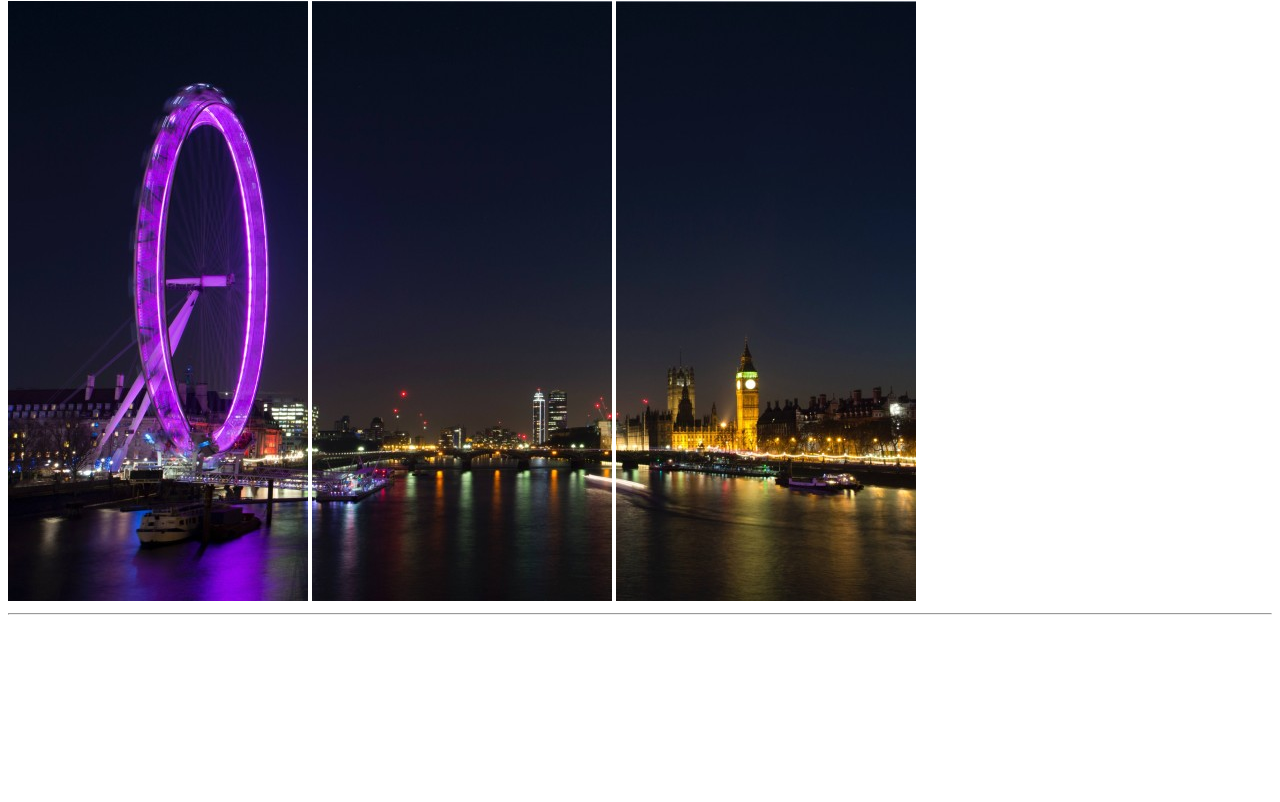
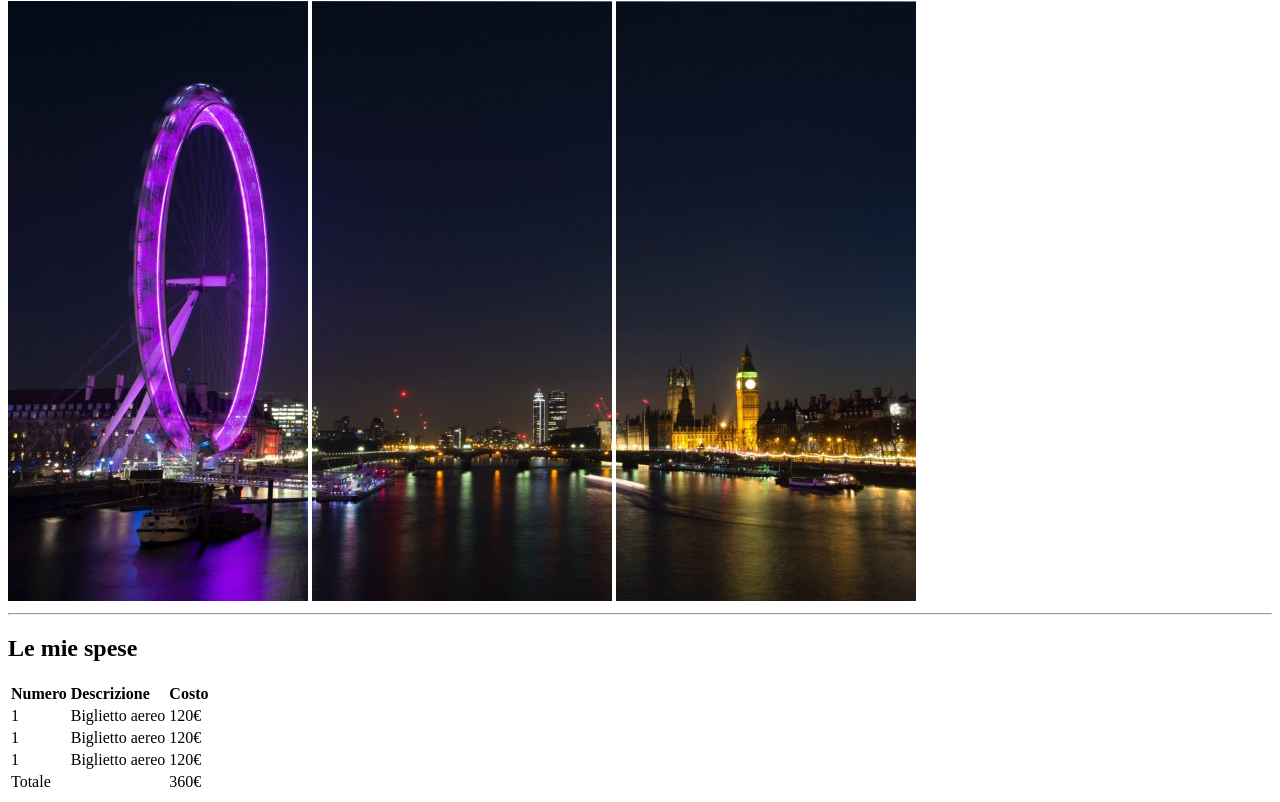
Before and after one commit to lapoceracchini/html-london-trip, a plain HTML site: page index.html in a window 1280 px wide. Shown: the part 79-881 px from the top of the page. Before the commit the page ends 800 px from the top, so only its background shows below. Drawn offline with Linux system fonts and the light colour scheme.

Commit message:
prima parte del main

```diff
--- a/index.html
+++ b/index.html
@@ -5,6 +5,11 @@
     <meta http-equiv="X-UA-Compatible" content="IE=edge">
     <meta name="viewport" content="width=device-width, initial-scale=1.0">
     <title>Viaggio a Londra</title>
+    <style>
+      table{
+        text-align: left;
+      }
+    </style>
   </head>
 
   <body>
@@ -14,5 +19,36 @@
       <hr>
     </header>
 
+    <main>
+      <h2>Le mie spese</h2>
+      <table>
+        <tr>
+          <th>Numero</th>
+          <th>Descrizione</th>
+          <th>Costo</th>
+        </tr>
+        <tr>
+          <td>1</td>
+          <td>Biglietto aereo</td>
+          <td>120&euro;</td>
+        </tr>
+        <tr>
+          <td>1</td>
+          <td>Biglietto aereo</td>
+          <td>120&euro;</td>
+        </tr>
+        <tr>
+          <td>1</td>
+          <td>Biglietto aereo</td>
+          <td>120&euro;</td>
+        </tr>
+        <tr>
+          <td>Totale</td>
+          <td></td>
+          <td>360&euro;</td>
+        </tr>
+      </table>
+    </main>
+
   </body>
 </html>
```
